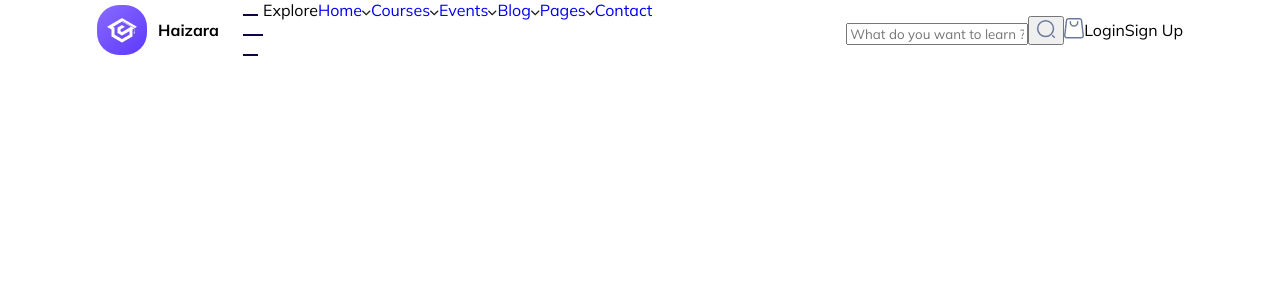
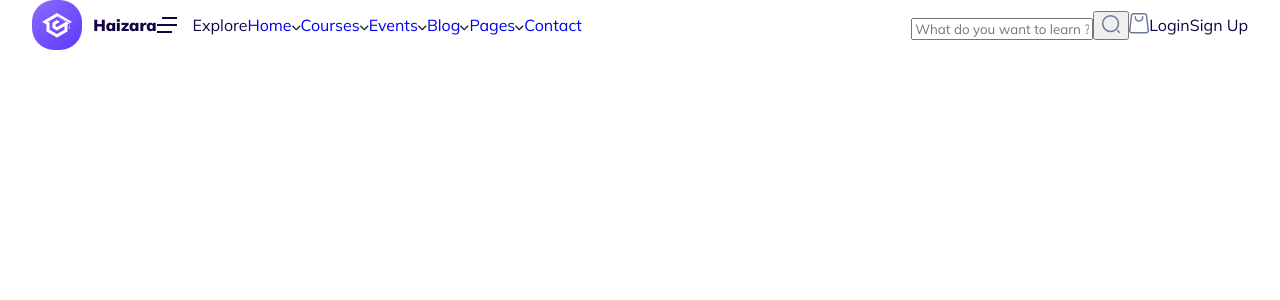
Before and after one commit to acf-patrick/haizara, a React (Create React App) app: page / in a window 1280 px wide. Shown: the top 300 px of the page. Built offline with nearby package versions, Linux system fonts and the light colour scheme.

Commit message:
home_without_session header

```diff
--- a/src/Components/Home/Header/Header.scss
+++ b/src/Components/Home/Header/Header.scss
@@ -14,22 +14,24 @@
 }
 
 .bold {
-    font-weight: bold;
+    font-weight: 900;
 }
 
 .header {
-    justify-content: space-around;
+    justify-content: space-between;
+    padding: 0 2rem;
+    color: $header-color;
 }
 
 .logo {
     gap: 0.7rem;
-    padding-right: 1.5rem;
 }
 
 .links {
     margin: 0;
     padding: 0;
     list-style: none;
+    justify-content: space-around;
 
     a {
         text-decoration: none;
@@ -37,11 +39,27 @@
 }
 
 .explore {
+    align-items: center;
+    gap: 1rem;
+
     &__icon {
         flex-direction: column;
-        height: 60px;
-        justify-content: space-around;
-        overflow: hidden;
+        height: 40px;
+        justify-content: center;
+        gap: 5px;
 
+        div {
+            display: flex;
+
+            &:nth-of-type(1) {
+                justify-content: end;
+            }
+            &:nth-of-type(2) {
+                justify-content: space-around;
+            }
+            &:nth-of-type(3) {
+                justify-content: start;
+            }
+        }
     }
 }
--- a/src/Components/Home/Header/Header.tsx
+++ b/src/Components/Home/Header/Header.tsx
@@ -16,19 +16,13 @@ function Header() {
         </div>
         <div className="explore flex">
           <div className="explore__icon flex">
-            <div>
-              <img src={rect1} alt="rect" />
-            </div>
-            <div>
-              <img src={rect2} alt="rect" />
-            </div>
-            <div>
-              <img src={rect1} alt="rect" />
-            </div>
+              <div><img src={rect1} alt="rect" /></div>
+              <div><img src={rect2} alt="rect" /></div>
+              <div><img src={rect1} alt="rect" /></div>
           </div>
           <div>Explore</div>
         </div>
-        <ul className="links flex">
+        <ul className="links flex align-center">
           <li>
             <a href="#">Home</a>
             <img src={vector} alt="down-arrow" />
```
